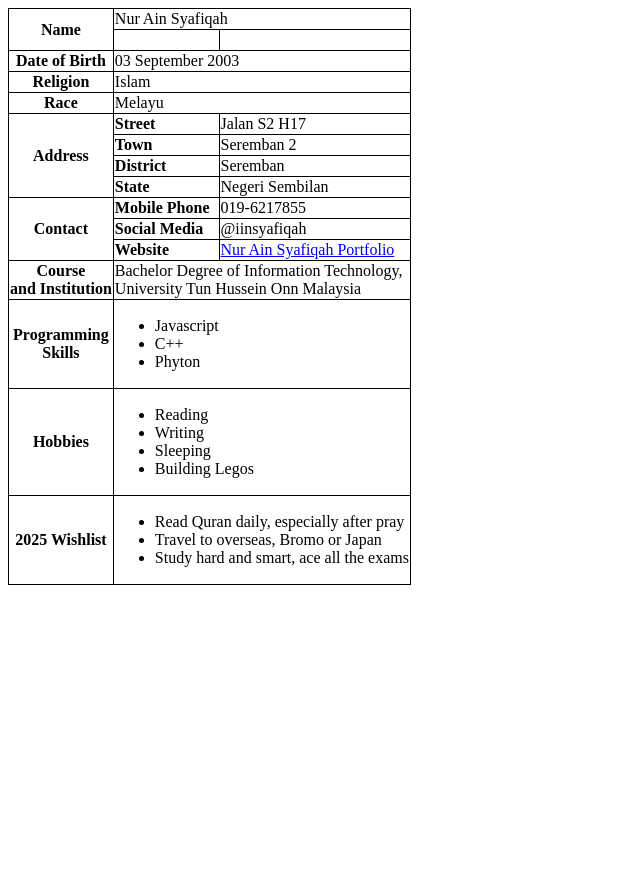
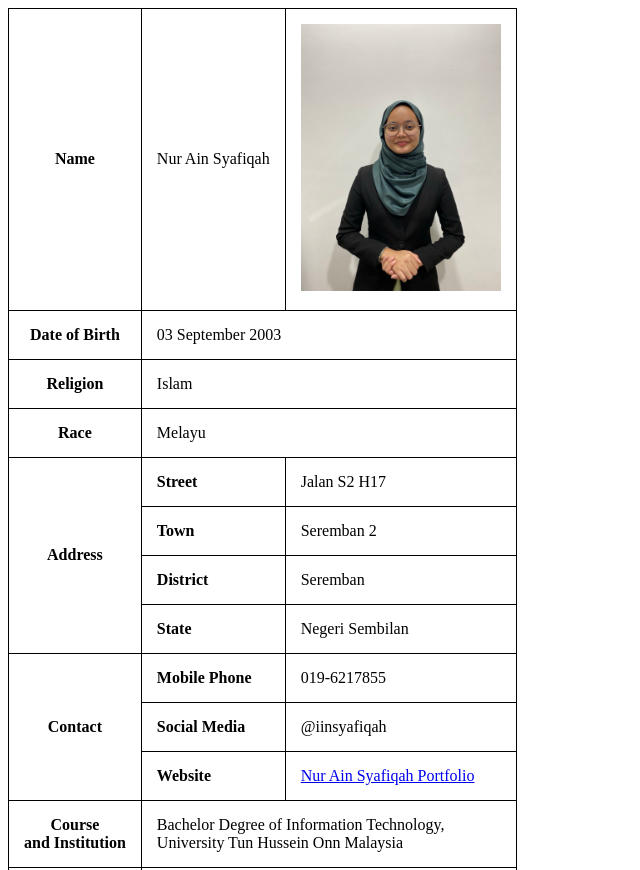
Before and after one commit to aiinsyafiqah/Lab-2, a plain HTML site: page task_1.html in a window 1280 px wide. Shown: the top 870 px of the page, without its empty margins (0-640 px from the left). Before the commit the page ends 800 px from the top, so only its background shows below. Drawn offline with Linux system fonts and the light colour scheme.

Commit message:
edit error

```diff
--- a/task_1.html
+++ b/task_1.html
@@ -8,6 +8,7 @@
             table,td,tr{
                 border: 1px solid black;
                 border-collapse:collapse;
+                padding: 15px;
             }
 
             .styleCSS{
@@ -26,76 +27,76 @@
         <table>
             <tr>
                 <td class="styleCSS" rowspan="2">Name</td>
-                <td colspan="3">Nur Ain Syafiqah</td>
+                <td colspan="3" rowspan="2">Nur Ain Syafiqah</td>
             </tr>
 
             <tr>
-                <td><img src=""></td>
+                <td><img src="profile picture.jpg" width="200"></td>
             </tr>
 
             <tr>
                 <td class="styleCSS">Date of Birth</td>
-                <td colspan="3">03 September 2003</td>
+                <td colspan="4">03 September 2003</td>
             </tr>
 
             <tr>
                 <td class="styleCSS">Religion</td>
-                <td colspan="3">Islam</td>
+                <td colspan="4">Islam</td>
             </tr>
 
             <tr>
                 <td class="styleCSS">Race</td>
-                <td colspan="3">Melayu</td>
+                <td colspan="4">Melayu</td>
             </tr>
 
             <tr>
                 <td class="styleCSS" rowspan="4">Address</td>
                 <td class="styleColumn">Street</td>
-                <td>Jalan S2 H17</td>
+                <td colspan="4">Jalan S2 H17</td>
             </tr>
 
             <tr>
                 <td class="styleColumn">Town</td>
-                <td>Seremban 2</td>
+                <td colspan="4">Seremban 2</td>
             </tr>
 
             <tr>
                 <td class="styleColumn">District</td>
-                <td>Seremban</td>
+                <td colspan="4">Seremban</td>
             </tr>
 
             <tr>
                 <td class="styleColumn">State</td>
-                <td>Negeri Sembilan</td>
+                <td colspan="4">Negeri Sembilan</td>
             </tr>
 
             <tr>
                 <td rowspan="3" class="styleCSS">Contact</td>
                 <td class="styleColumn">Mobile Phone</td>
-                <td>019-6217855</td>
+                <td colspan="4">019-6217855</td>
             </tr>
 
             <tr>
                 <td class="styleColumn">Social Media</td>
-                <td>@iinsyafiqah</td>
+                <td colspan="4">@iinsyafiqah</td>
             </tr>
 
             <tr>
                 <td class="styleColumn">Website</td>
-                <td><a href="www.google.com">Nur Ain Syafiqah Portfolio</a></td>
+                <td colspan="4"><a href="www.google.com">Nur Ain Syafiqah Portfolio</a></td>
             </tr>
 
             <tr>
                 <td class="styleCSS">Course <br>
                     and Institution</td>
-                <td colspan="3">Bachelor Degree of Information Technology,<br>
+                <td colspan="4">Bachelor Degree of Information Technology,<br>
                 University Tun Hussein Onn Malaysia</td>
             </tr>
 
             <tr>
                 <td class="styleCSS">Programming <br>
                     Skills</td>
-                <td colspan="3">
+                <td colspan="4">
                     <ul>
                         <li>Javascript</li>
                         <li>C++</li>
@@ -106,7 +107,7 @@
 
             <tr>
                 <td class="styleCSS">Hobbies</td>
-                <td colspan="3">
+                <td colspan="4">
                     <ul>
                         <li>Reading</li>
                         <li>Writing</li>
@@ -118,7 +119,7 @@
 
             <tr>
                 <td class="styleCSS">2025 Wishlist</td>
-                <td colspan="3">
+                <td colspan="4">
                     <ul>
                         <li>Read Quran daily, especially after pray</li>
                         <li>Travel to overseas, Bromo or Japan</li>
```
